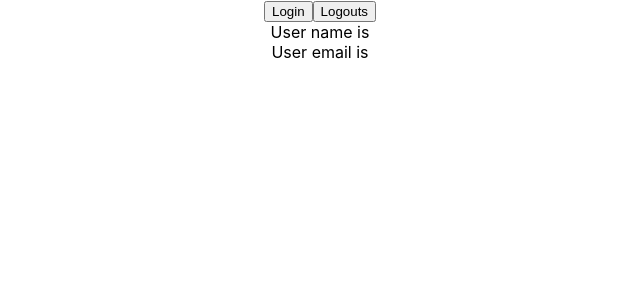
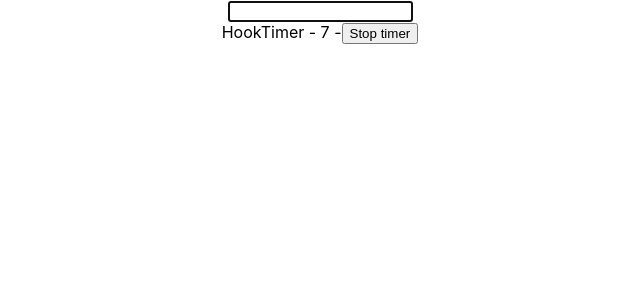
Before and after one commit to JoaquinHAcosta/learningTs, a React (Create React App) app: page / in a window 1280 px wide. Shown: the top 300 px of the page, without its empty margins (320-960 px from the left). Built offline with nearby package versions, Linux system fonts and the light colour scheme.

Commit message:
useRef hook

```diff
--- a/src/App.tsx
+++ b/src/App.tsx
@@ -1,14 +1,13 @@
 import './App.css';
-import { UserContextProvider } from './components/context/UserContext';
-import { User } from './components/context/User';
+import { DomRef } from './components/ref/DomRef';
+import { MutableRef } from './components/ref/MutableRef';
 
 function App() {
 
   return (
     <div className="App">
-      <UserContextProvider>
-        <User/>
-      </UserContextProvider>
+      <DomRef></DomRef>
+      <MutableRef></MutableRef>
     </div>
   );
 }
--- /dev/null
+++ b/src/components/ref/DomRef.tsx
@@ -0,0 +1,15 @@
+import React from "react";
+
+export const DomRef = () => {
+    const inputRef = React.useRef<HTMLInputElement>(null!)
+
+    React.useEffect(() => {
+        inputRef.current.focus()
+    }, [])
+
+    return(
+        <div>
+            <input type="text" ref={inputRef}/>
+        </div>
+    )
+}
--- /dev/null
+++ b/src/components/ref/MutableRef.tsx
@@ -0,0 +1,26 @@
+import React from "react"
+
+export const MutableRef = () => {
+    const [ timer, setTimer ] = React.useState(0)
+    const interValRef = React.useRef<number | null>(null)
+
+    const stopTimer = () => {
+        if(interValRef.current) window.clearInterval(interValRef.current)
+    }
+
+    React.useEffect(() => {
+        interValRef.current = window.setInterval(() => {
+            setTimer((timer) => timer + 1)
+        }, 1000)
+        return () => {
+            stopTimer()
+        }
+    }, [])
+
+    return(
+        <div>
+            HookTimer - {timer} -
+            <button onClick={() => stopTimer()}>Stop timer</button>
+        </div>
+    )
+}
```
